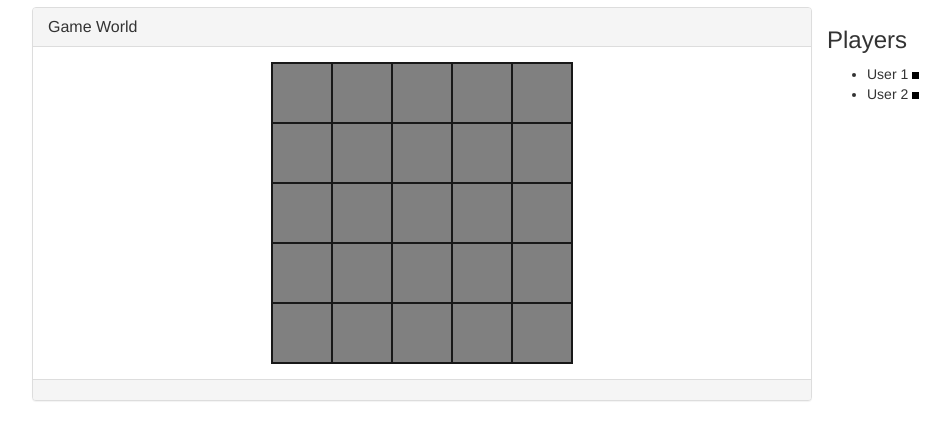
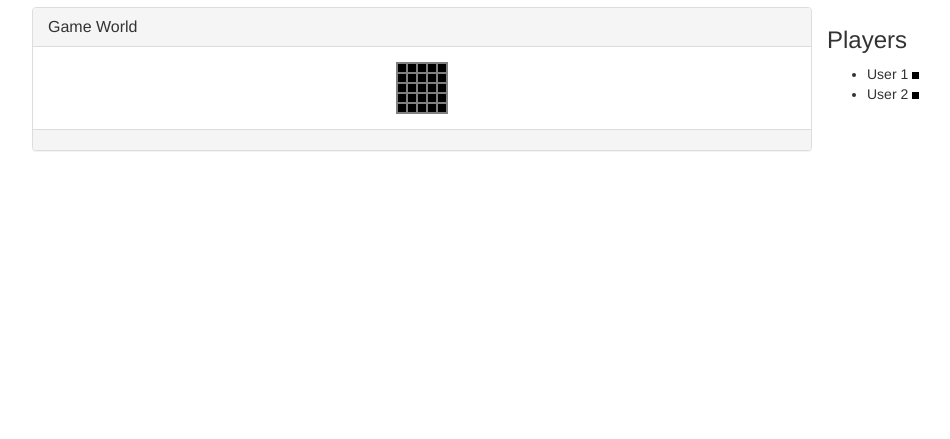
Before and after one commit to victor-develop/conway-gof, a website: page solution/client/public/index.html in a window 1280 px wide. Shown: the part 49-488 px from the top of the page, without its empty margins (23-973 px from the left). Drawn offline with nearby package versions, Linux system fonts and the light colour scheme.

Commit message:
update: css, smaller cells

```diff
--- a/solution/client/public/site.css
+++ b/solution/client/public/site.css
@@ -17,8 +17,8 @@ table {
 }
 
 .board tr td {
-  width: 60px;
-  height: 60px;
-  border: 2px solid #181818;
-  background: grey
+  min-width: 10px;
+  height: 10px;
+  border: 2px solid grey;
+  background: black;
 }
```
